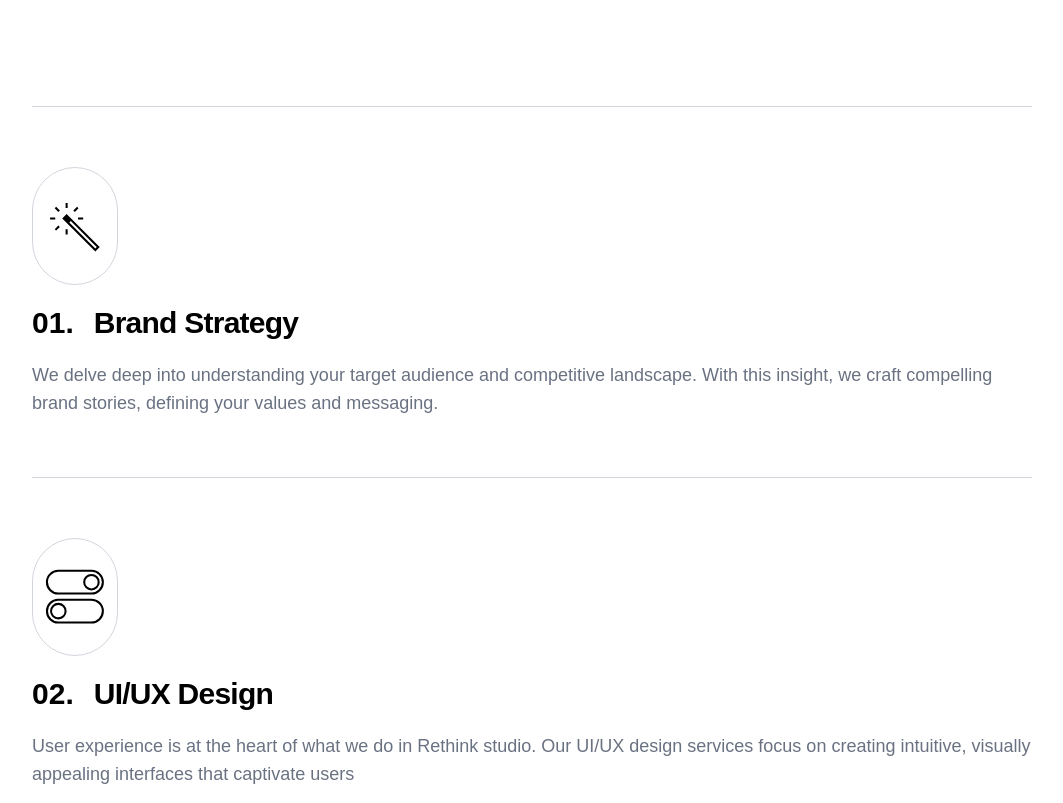
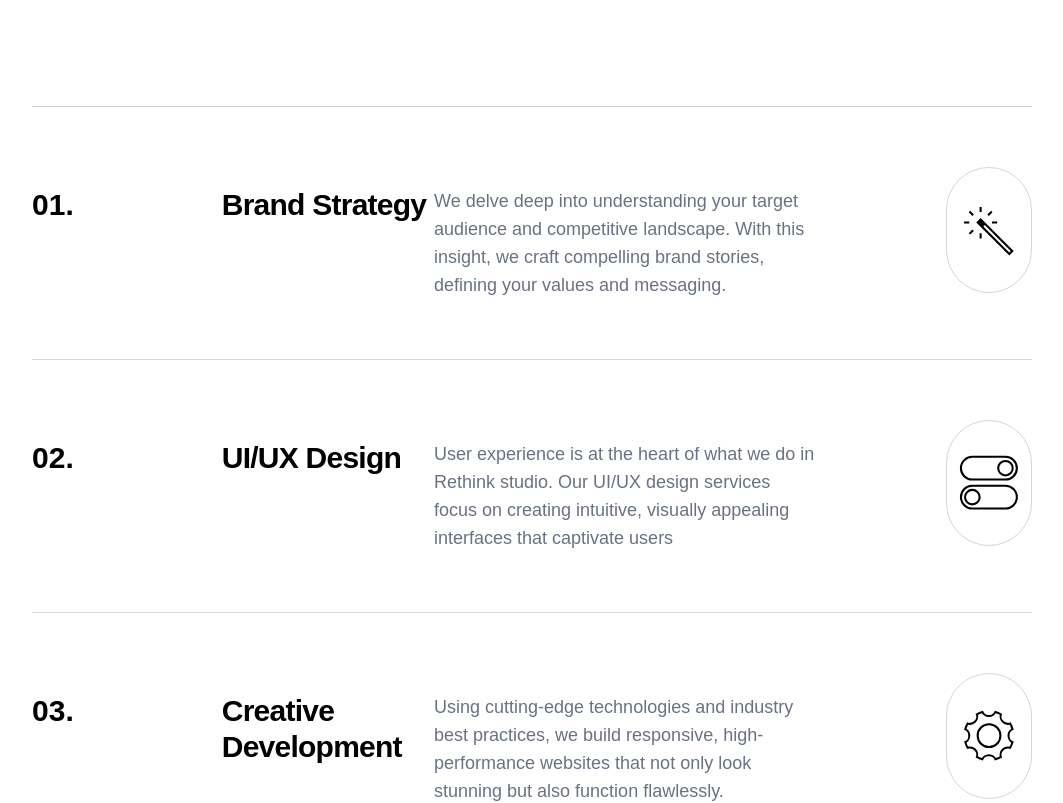
Before and after one commit to CleverCoder03/velocity-studio, a Next.js app: page / in a window 1280 px wide. Shown: the part 3311-4114 px from the top of the page, without its empty margins (108-1171 px from the left). Built offline with nearby package versions, Linux system fonts and the light colour scheme; a web font is replaced by a local one.

Commit message:
made service section responsive

```diff
--- a/app/components/Services.jsx
+++ b/app/components/Services.jsx
@@ -10,18 +10,18 @@ const Services = () => {
 
       <div className="mt-24 border-t-[1px] border-gray-300 ">
         {services.map((service) => (
-          <div key={service.id} className="border-b-[1px] border-gray-300  py-15">
-            <div className="border-[1px] border-gray-300 rounded-full w-fit py-7 px-3">
+          <div key={service.id} className="border-b-[1px] border-gray-300  py-15 lg:flex lg:flex-row-reverse lg:justify-between lg:gap-[10vw]">
+            <div className="border-[1px] border-gray-300 rounded-full w-fit h-fit py-8 px-3">
               <div className="relative w-15 h-15">
                 <Image src={service.img} alt={service.title} fill />
               </div>
             </div>
-            <div className="mt-5">
-              <div className="font-mona font-semibold text-3xl flex">
+            <div className="mt-5 lg:flex lg:justify-between lg:w-full">
+              <div className="font-mona font-semibold text-3xl flex lg:gap-[10vw]">
                 <span>{service.id}.</span>{" "}
-                <h1 className={`ml-5 tracking-tight ${service.title === "Creative Development" ? "w-20" : "w-full"}`}>{service.title}</h1>
+                <h1 className={`ml-5 tracking-tight ${service.title === "Creative Development" ? "w-47" : "w-full"}`}>{service.title}</h1>
               </div>
-              <div className="mt-5">
+              <div className="mt-5 lg:mt-0 lg:w-[30vw]">
                 <p className="font-mona text-gray-500 text-lg">
                   {service.desc}
                 </p>
```
